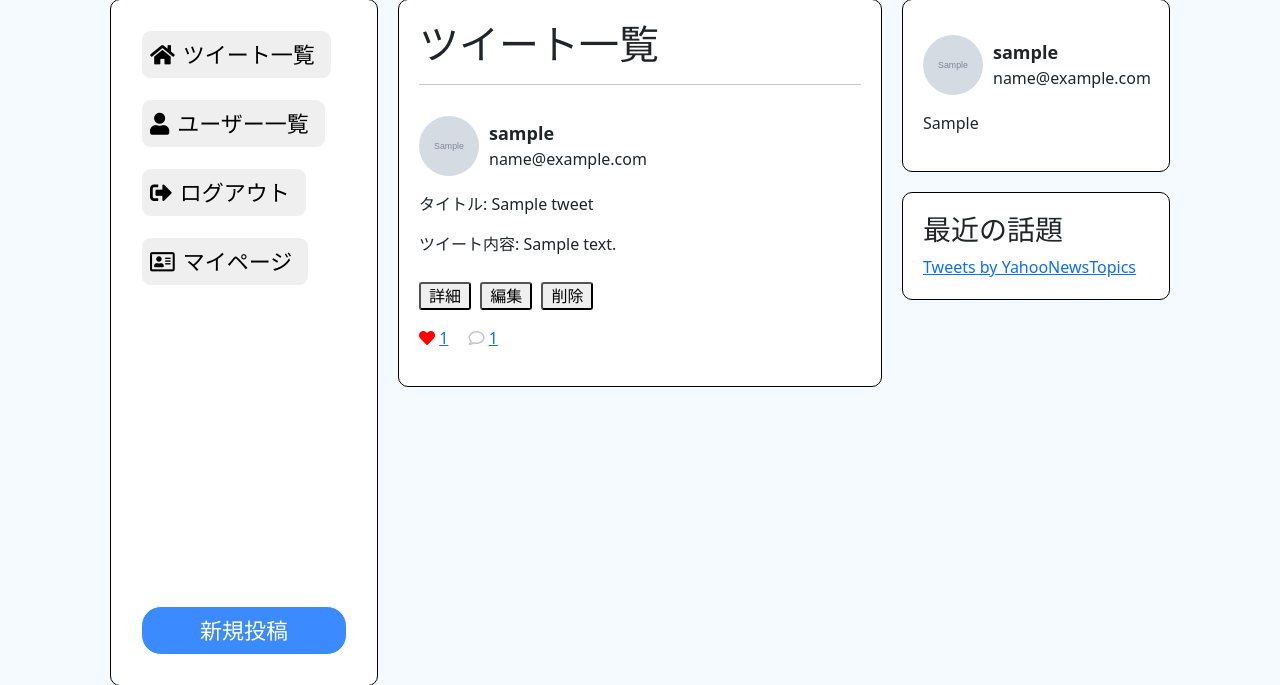
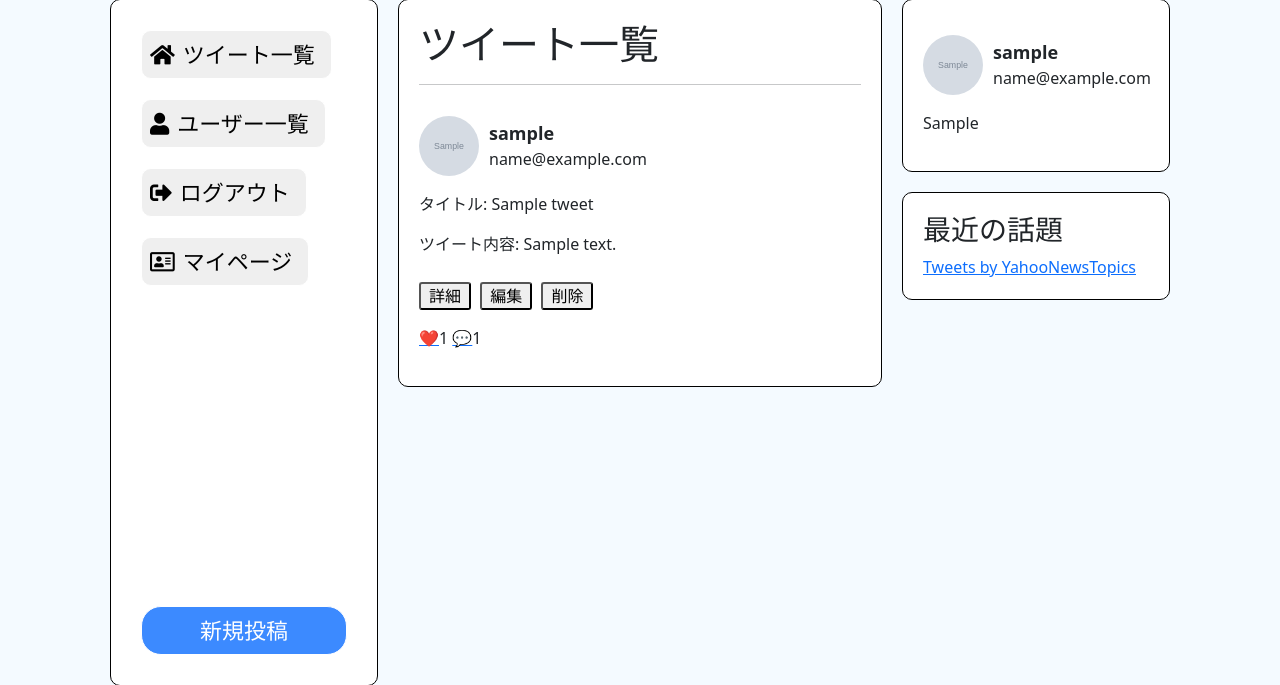
Before and after one commit to atsuki-t/Rails_practice, a Rails app: page / in a window 1280 px wide. Shown: the part 94-779 px from the top of the page. Run offline with Rails 7, Linux system fonts and the light colour scheme; a user stored in the database is signed in; tables that the repository leaves empty hold one stand-in row (values such as "Sample post"); style sheets or scripts are compiled from the project's sources; parts of the project's set-up code (start-up, migrations or seed data) failed here and were passed over; some libraries are stand-ins or nearby versions.

Commit message:
favorite, comment アイコン変更

```diff
--- a/app/assets/stylesheets/application.scss
+++ b/app/assets/stylesheets/application.scss
@@ -181,9 +181,6 @@ body {
 i {
   color: rgb(197, 197, 197);
 }
-.favorite {
-  color: red;
-}
 .user-flex {
   display: flex;
   padding-top: 15px;
--- a/app/models/user.rb
+++ b/app/models/user.rb
@@ -32,6 +32,9 @@ class User < ApplicationRecord
   has_many :favorites
   has_many :favorite_tweets, through: :favorites, source: :tweet
 
+  validates :user_name, presence: true
+  validates :email, presence: true
+
   # 画像ファイルのサイズ指定、デフォルトでは /missing.png を使用
   has_attached_file :avatar, system: { medium: '300x300>', thumb: '100x100>' }, default_url: '/initial_image.jpg'
 
--- a/app/views/tweets/index.html.erb
+++ b/app/views/tweets/index.html.erb
@@ -19,13 +19,13 @@
   <p>
   <% if user_signed_in? %>
     <% if tweet.favorited_by?(current_user) %> <!-- ログインしているユーザーがファボしたかどうかで分岐 -->
-      <p><span><i class="fas fa-heart favorite"></i> </span><%=link_to tweet.favorites.count, tweet_favorite_path(id: tweet.id, tweet_id: tweet.id), method: :delete %>
+      <p><span><%=link_to "❤️", tweet_favorite_path(id: tweet.id, tweet_id: tweet.id), method: :delete %></span><%= tweet.favorites.count %>
     <% else %>
-      <p><span><i class="fas fa-heart notfavorite"></i> </span><%=link_to tweet.favorites.count, tweet_favorites_path(tweet.id), method: :post %>
+      <p><span><%=link_to "🤍", tweet_favorites_path(tweet.id), method: :post %></span><%= tweet.favorites.count %>
     <% end %>
   <% else %>
-    <p><span><i class="fas fa-heart notfavorite"></i> </span><%= tweet.favorites.count %>
+    <p><span>🤍</span><%= tweet.favorites.count %>
   <% end %>
-  <span>　<i class="far fa-comment"></i> </span><%=link_to tweet.comments.count, tweet_path(tweet.id) %></p>
+  <span><%=link_to "💬", tweet_path(tweet.id) %></span><%= tweet.comments.count %></p>
   </p>
 <% end %>
```
